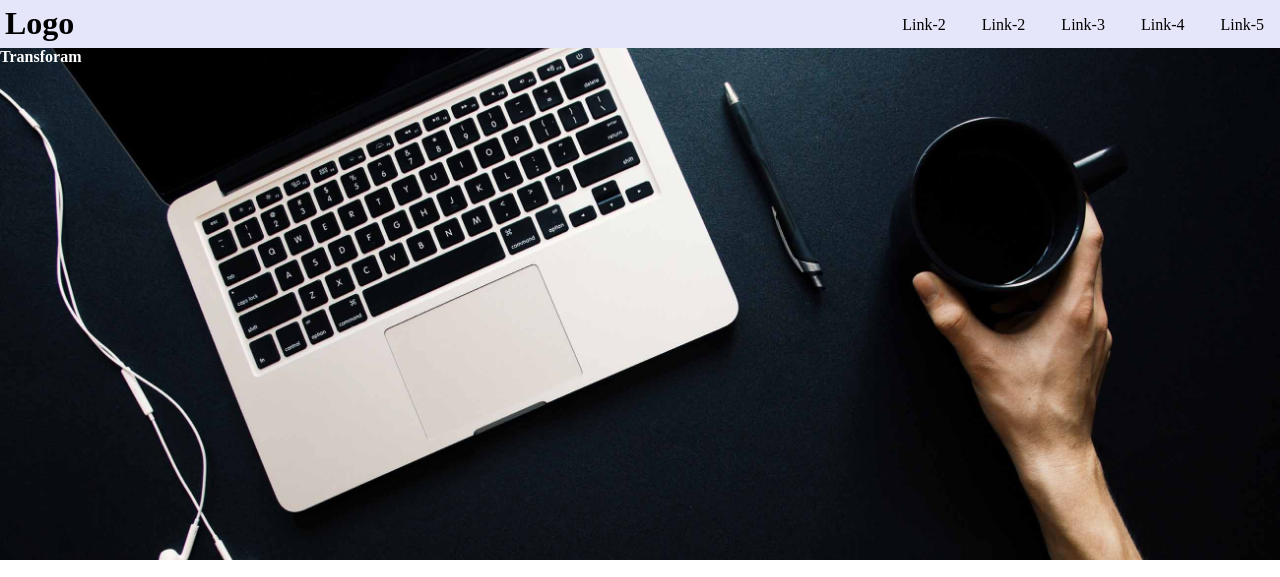
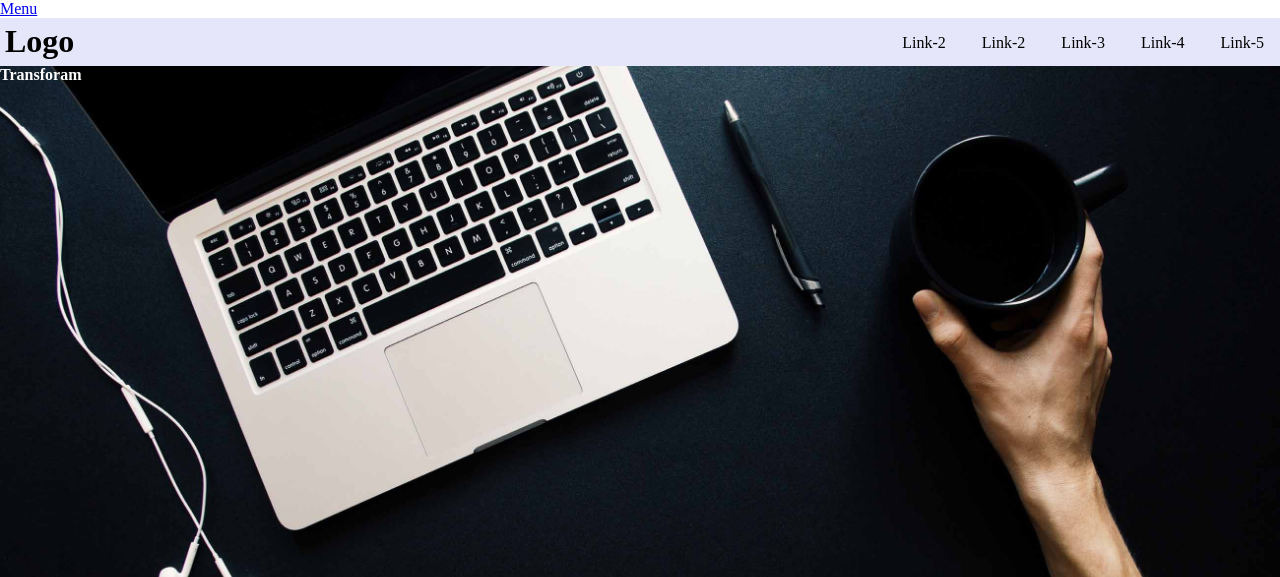
Before and after one commit to atharshsharma/demo-3, a PHP site: page /home.php in a window 1280 px wide. Shown: the top 577 px of the page. Run offline with PHP 8.4, Linux system fonts and the light colour scheme.

Commit message:
home page design changes

```diff
--- a/pages/home-page/home.php
+++ b/pages/home-page/home.php
@@ -1,4 +1,4 @@
-<!DOCTYPE html>
+		<a href="#">Menu</a><!DOCTYPE html>
 <html>
 	<head>
 		<meta charset="utf-8">
@@ -25,7 +25,7 @@
 						</ul>
 					</div>
 					<div class="bar-icon">
-
+						<a href="#"></a>
 					</div>
 				</div>
 			</div>
```
Also changed, not shown: 3 other files.
